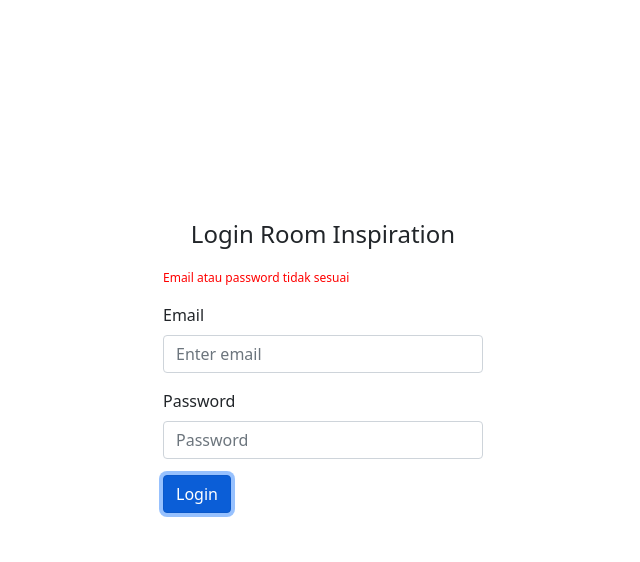
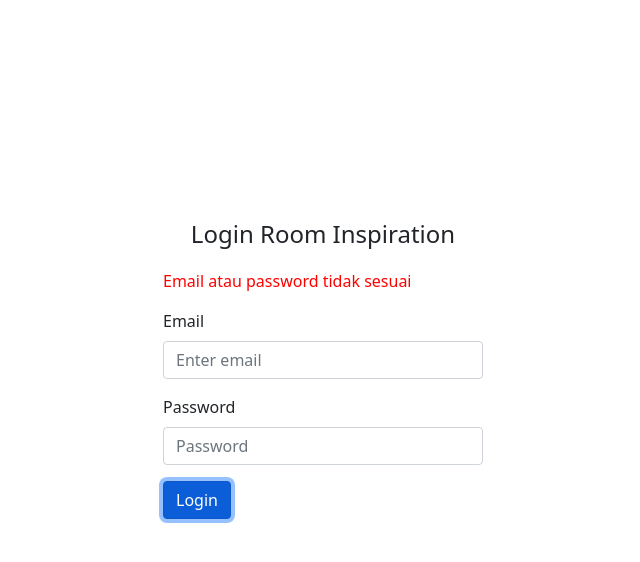
Before and after one commit to chiiaaruan/FinalProject-FE-KKN, a React (Create React App) app: page /login in a window 1280 px wide. Both pictures are taken after a click on the button "Login". Shown: the top 562 px of the page, without its empty margins (317-957 px from the left). Built offline with nearby package versions, Linux system fonts and the light colour scheme; a web font is replaced by a local one.

Commit message:
replace color-adjust to print-color-adjust

```diff
--- a/src/content/Login.js
+++ b/src/content/Login.js
@@ -64,7 +64,7 @@ const Login = () => {
           <Card style={{ width: "20rem", height: "20rem" }}>
             <h4>  Login Room Inspiration </h4>
             <Form>
-              {errorMessage!=='' ? <p style={{color:"red", fontSize:"12px"}}> {errorMessage} </p> : '' }
+              {errorMessage!=='' ? <p style={{color:"red"}}> {errorMessage} </p> : '' }
               <Form.Group className="mb-3" controlId="formBasicEmail">
                 <Form.Label>Email</Form.Label>
                 <Form.Control value={email} onChange={(event)=>onChangeEmail(event)} type="email" placeholder="Enter email" />
```
